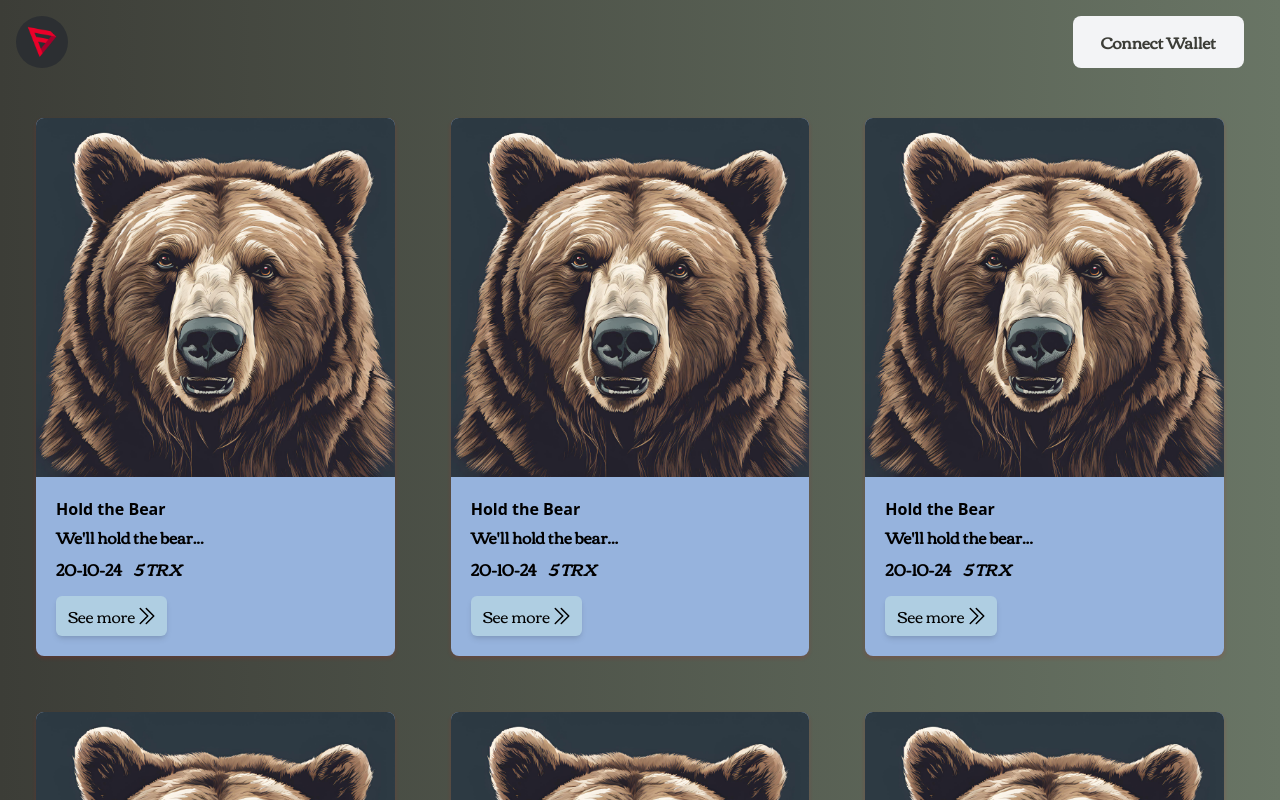
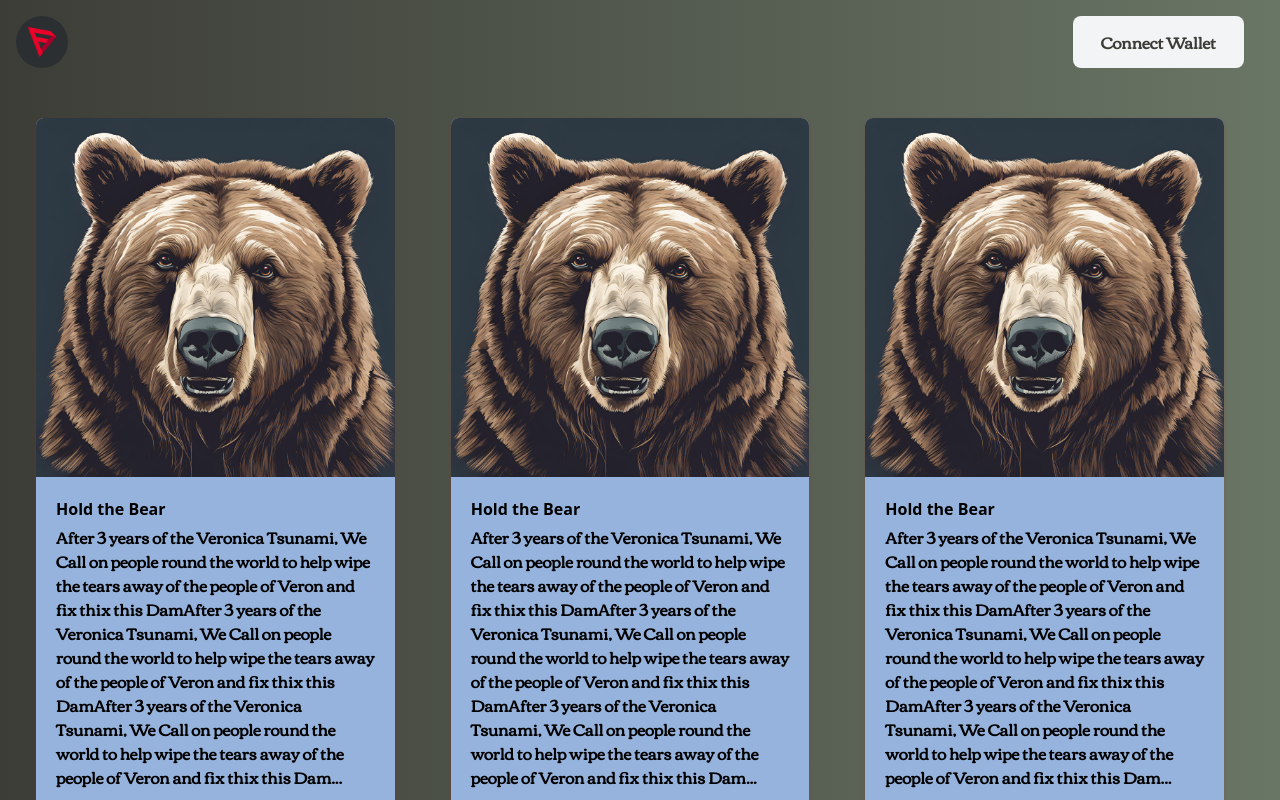
Before and after one commit to Orsini13/TestingCrowdApp, a React (Vite) app: page /Campaigns-list in a window 1280 px wide. Shown: the top 800 px of the page. Built offline with nearby package versions, Linux system fonts and the light colour scheme.

Commit message:
first details page

```diff
--- a/src/App.jsx
+++ b/src/App.jsx
@@ -23,7 +23,7 @@ const  App = () => {
             <Route path='/home' element={<Home />}/>
             <Route path='/profile' element={<Profile/>}/>
             <Route path='/create-campaign' element={<CreateCampaigns  />}/>
-            <Route path='/Campaing-details/:id' element={<CampaignDetails/>}/>
+            <Route path='/Campaign-details/:id' element={<CampaignDetails/>}/>
             <Route path='/FundCard' element={<FundCard />}/>
             <Route path='/Campaigns-list' element={<CampaignsList />}/>
            </Routes>
--- a/src/Components/DisplayCampaigns.jsx
+++ b/src/Components/DisplayCampaigns.jsx
@@ -2,7 +2,7 @@ import React from "react";
 import { Bearport } from "../assets";
 import "./Components.css";
 
-const DisplayCampaigns = ({ title, desc, date, goal }) => {
+const DisplayCampaigns = ({ title, desc, deadline, goal }) => {
   return (
     <div className="justify-center flex-wrap mt-[0px] flex">
       <div className="card">
@@ -14,14 +14,13 @@ const DisplayCampaigns = ({ title, desc, date, goal }) => {
           <p className="font-semibold  mt-1"> {desc}... </p>
 
           <div className="flex gap-3 my-2">
-            <h3 className="font-semibold"> {date} </h3>
+            <h3 className="font-semibold"> {deadline} </h3>
             <h2 className="font-semibold font-serif">
               {" "}
               <em className="font-bold">{goal}</em>
             </h2>
           </div>
 
-          {/* //   id="btn" */}
           <div className="flex gap-4">
             <button className="flex pl-3 p-[8px] rounded-md mt-[6px] text-[#040f3dcc1] bg-[#afcee2] shadow-md hover:bg-opacity-60">
               See more
--- /dev/null
+++ b/src/Hooks/Progressbar.jsx
@@ -0,0 +1,18 @@
+import React from 'react'
+
+const Progressbar = () => {
+  return (
+    <div>
+
+        <div className="w-full bg-gray-200 rounded-full h-4">
+          <div
+            className="bg-blue-500 h-4 rounded-full"
+            style={{ width: `${progress}%` }}>
+          </div>
+        </div>
+
+    </div>
+  )
+}
+
+export default Progressbar
--- a/src/Hooks/index.jsx
+++ b/src/Hooks/index.jsx
@@ -1 +1,2 @@
 export {default as UseCampaigns} from './UseCampaigns';
+export {default as Progressbar} from './Progressbar.jsx';
--- a/src/Pages/CampaignDetails.jsx
+++ b/src/Pages/CampaignDetails.jsx
@@ -1,12 +1,48 @@
 import React from 'react'
+import { Bearport } from '../assets'
+import { title } from 'framer-motion/client'
+import campaigns from "../Utils/campaign.json";
+
+
+const Camp = ({title, desc, deadline, goal}) => {
+   return(
+  <div className='flex flex-row gap-5 bg-opacity-5 m-auto bg-[#ECDFCC] p-2 '>
+
+<div className='w-1/3'>
+  <img src={Bearport} alt="" className='w-full' />
+</div>
+
+<div className='flex flex-col space-y-8  items-center w-2/3 py-2'>
+  <h1 className='font-extrabold text-3xl text-white'>
+    {title}
+  </h1>
+  <h1 className=' text-xl text-white'> {desc}
+  </h1>
+  <div className='text-xl text-white flex flex-row gap-[500px] '>
+      <h1>{deadline}</h1>
+      <h1>{goal}</h1>
+  </div>
+</div>
+
+
+</div>
+)}
 
 const CampaignDetails = () => {
+
   return (
-    <div>
+    <div className="">
+    {campaigns.map((campaign, index) => (
+      <Camp
+        key={index}
+        title={campaign.title}
+        desc={campaign.desc}
+        deadline={campaign.deadline}
+        goal={campaign.goal}
 
-
-
-    </div>
+      />
+    ))}
+  </div>
   )
 }
 
--- a/src/Pages/CampaignsList.jsx
+++ b/src/Pages/CampaignsList.jsx
@@ -15,7 +15,7 @@ const CampaignsList = () => {
               key={index}
               title={campaign.title}
               desc={campaign.desc}
-              date={campaign.date}
+              deadline={campaign.deadline}
               goal={campaign.goal}
             />
           ))}
--- a/src/Utils/campaign.json
+++ b/src/Utils/campaign.json
@@ -1,112 +1,25 @@
 [
     {
         "title": "Hold the Bear",
-        "desc": "We'll hold the bear",
-        "date": "20-10-24",
-        "goal": "5 TRX"
-    },
-    {
-        "title": "Hold the Bear",
-        "desc": "We'll hold the bear",
-        "date": "20-10-24",
-        "goal": "5 TRX"
-    },
-    {
-        "title": "Hold the Bear",
-        "desc": "We'll hold the bear",
-        "date": "20-10-24",
+        "desc": "After 3 years of the Veronica Tsunami, We Call on people round the world to help wipe the tears away of the people of Veron and fix thix this DamAfter 3 years of the Veronica Tsunami, We Call on people round the world to help wipe the tears away of the people of Veron and fix thix this DamAfter 3 years of the Veronica Tsunami, We Call on people round the world to help wipe the tears away of the people of Veron and fix thix this Dam",
+        "deadline": "20-10-24",
         "goal": "5 TRX"
     }
     ,
     {
         "title": "Hold the Bear",
-        "desc": "We'll hold the bear",
-        "date": "20-10-24",
+        "desc": "After 3 years of the Veronica Tsunami, We Call on people round the world to help wipe the tears away of the people of Veron and fix thix this DamAfter 3 years of the Veronica Tsunami, We Call on people round the world to help wipe the tears away of the people of Veron and fix thix this DamAfter 3 years of the Veronica Tsunami, We Call on people round the world to help wipe the tears away of the people of Veron and fix thix this Dam",
+        "deadline": "20-10-24",
         "goal": "5 TRX"
     }
     ,
     {
         "title": "Hold the Bear",
-        "desc": "We'll hold the bear",
-        "date": "20-10-24",
-        "goal": "5 TRX"
-    }
-    ,
-    {
-        "title": "Hold the Bear",
-        "desc": "We'll hold the bear",
-        "date": "20-10-24",
-        "goal": "5 TRX"
-    }
-    ,
-    {
-        "title": "Hold the Bear",
-        "desc": "We'll hold the bear",
-        "date": "20-10-24",
-        "goal": "5 TRX"
-    }
-    ,
-    {
-        "title": "Hold the Bear",
-        "desc": "We'll hold the bear",
-        "date": "20-10-24",
-        "goal": "5 TRX"
-    }
-    ,
-    {
-        "title": "Hold the Bear",
-        "desc": "We'll hold the bear",
-        "date": "20-10-24",
-        "goal": "5 TRX"
-    }
-    ,
-    {
-        "title": "Hold the Bear",
-        "desc": "We'll hold the bear",
-        "date": "20-10-24",
-        "goal": "5 TRX"
-    }
-    ,
-    {
-        "title": "Hold the Bear",
-        "desc": "We'll hold the bear",
-        "date": "20-10-24",
-        "goal": "5 TRX"
-    }
-    ,
-    {
-        "title": "Hold the Bear",
-        "desc": "We'll hold the bear",
-        "date": "20-10-24",
-        "goal": "5 TRX"
-    }
-    ,
-    {
-        "title": "Hold the Bear",
-        "desc": "We'll hold the bear",
-        "date": "20-10-24",
-        "goal": "5 TRX"
-    }
-    ,
-    {
-        "title": "Hold the Bear",
-        "desc": "We'll hold the bear",
-        "date": "20-10-24",
-        "goal": "5 TRX"
-    }
-    ,
-    {
-        "title": "Hold the Bear",
-        "desc": "We'll hold the bear",
-        "date": "20-10-24",
-        "goal": "5 TRX"
-    }
-    ,
-    {
-        "title": "Hold the Bear",
-        "desc": "We'll hold the bear",
-        "date": "20-10-24",
+        "desc": "After 3 years of the Veronica Tsunami, We Call on people round the world to help wipe the tears away of the people of Veron and fix thix this DamAfter 3 years of the Veronica Tsunami, We Call on people round the world to help wipe the tears away of the people of Veron and fix thix this DamAfter 3 years of the Veronica Tsunami, We Call on people round the world to help wipe the tears away of the people of Veron and fix thix this Dam",
+        "deadline": "20-10-24",
         "goal": "5 TRX"
     }
 
+
+
 ]
```
